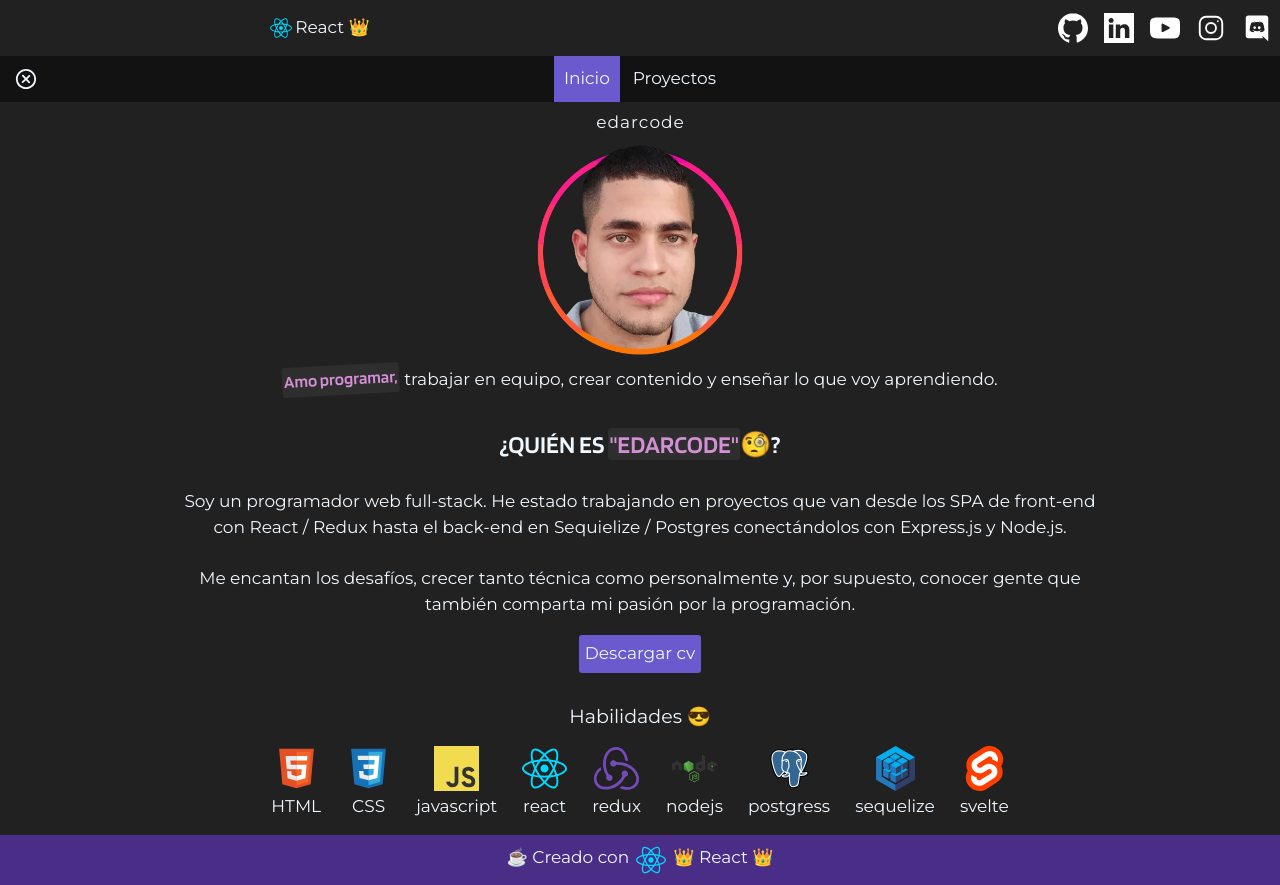
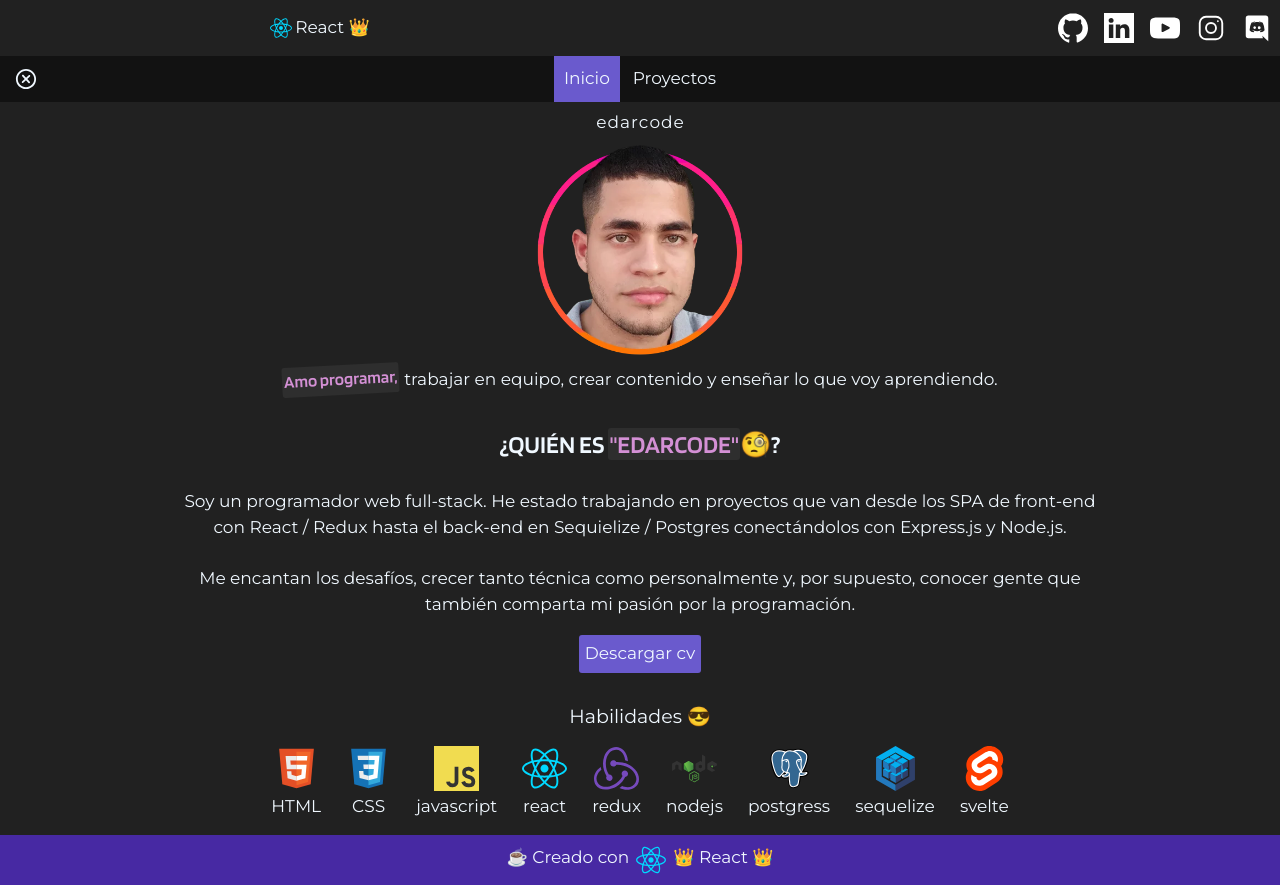
Before and after one commit to edarcode/edarcode, a React (Vite) app: page / in a window 1280 px wide. Built offline with nearby package versions, Linux system fonts and the light colour scheme.

Commit message:
refactor(src/components/container/Footer/style.module.css)

```diff
--- a/src/components/container/Footer/style.module.css
+++ b/src/components/container/Footer/style.module.css
@@ -1,5 +1,5 @@
 .footer {
-	background-color: var(--violet);
+	background-color: var(--fullViolet);
 	padding: 10px;
 	display: grid;
 	place-items: center;
```
